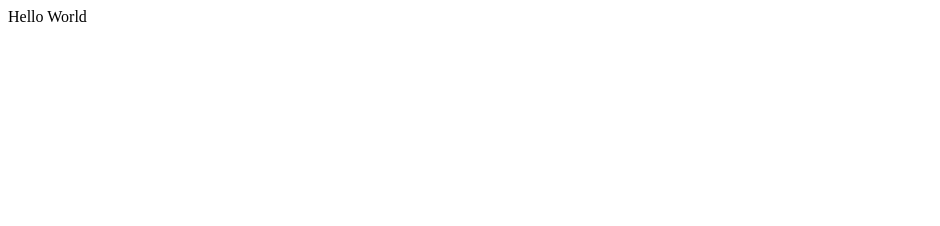
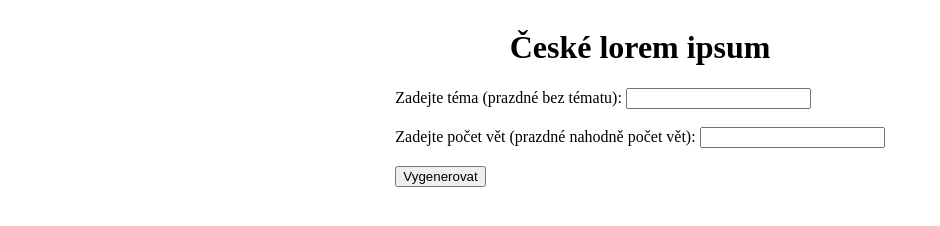
Before and after one commit to CrazyCatCZ/api-skolni-projekt, a website: page static/index.html in a window 1280 px wide. Shown: the whole page, without its empty margins (0-940 px from the left). Drawn offline with Linux system fonts and the light colour scheme.

Commit message:
Vytvořen základní design

```diff
--- a/static/index.html
+++ b/static/index.html
@@ -4,9 +4,24 @@
     <meta charset="UTF-8" />
     <meta http-equiv="X-UA-Compatible" content="IE=edge" />
     <meta name="viewport" content="width=device-width, initial-scale=1.0" />
+    <link rel="stylesheet" href="style.css" />
+
     <title>API školní projekt</title>
   </head>
   <body>
-    Hello World
+    <div class="main-container">
+      <h1>České lorem ipsum</h1>
+      <form>
+        <label for="">Zadejte téma (prazdné bez tématu): </label>
+        <input type="text" />
+        <br />
+        <br />
+        <label for="">Zadejte počet vět (prazdné nahodně počet vět): </label>
+        <input type="number" />
+        <br />
+        <br />
+        <button type="submit">Vygenerovat</button>
+      </form>
+    </div>
   </body>
 </html>
--- /dev/null
+++ b/static/style.css
@@ -0,0 +1,6 @@
+.main-container {
+  display: flex;
+  align-items: center;
+  flex-direction: column;
+  justify-content: center;
+}
```
